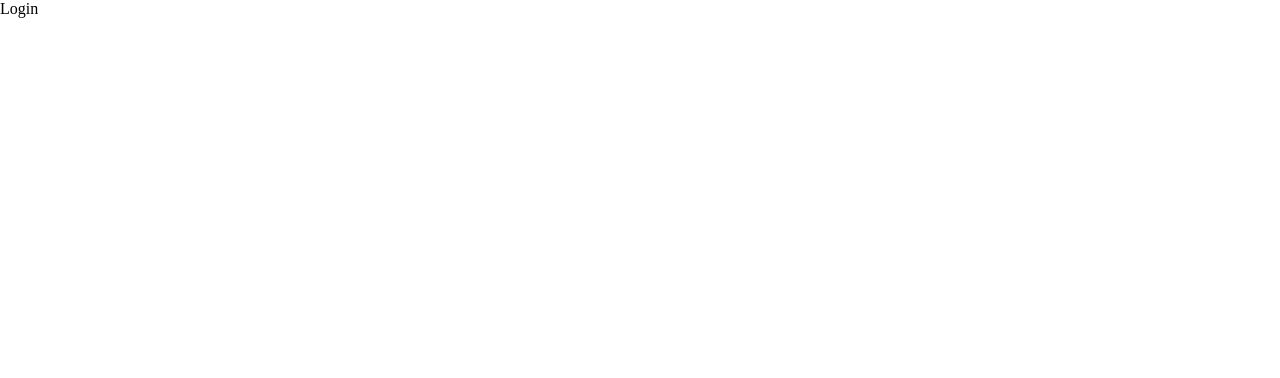
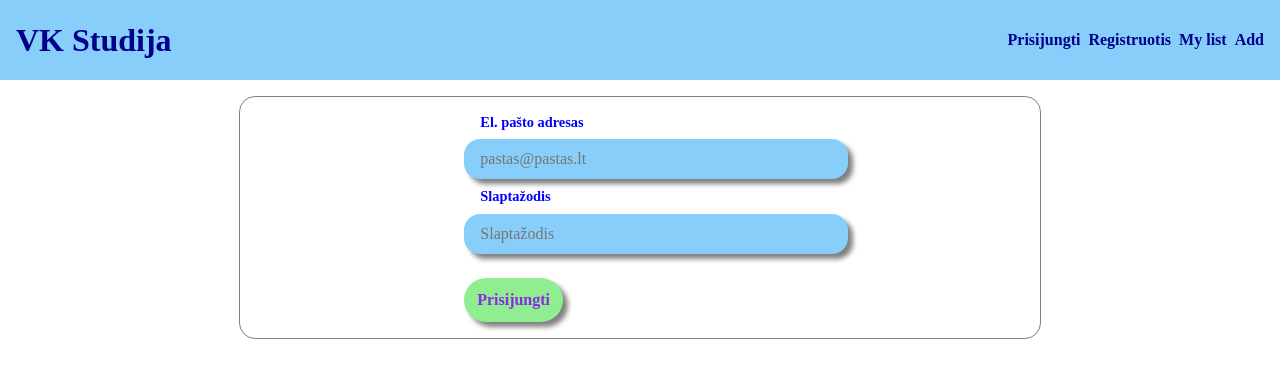
Before and after one commit to AndrejPon/booking-app-fe, a React (Create React App) app: page /login in a window 1280 px wide. Shown: the top 378 px of the page. Built offline with nearby package versions, Linux system fonts and the light colour scheme.

Commit message:
Login, register page updated

```diff
--- a/src/pages/Login.jsx
+++ b/src/pages/Login.jsx
@@ -1,7 +1,76 @@
-import React from 'react';
+import React, { useState } from 'react';
+import { useNavigate } from 'react-router-dom';
+import Button from '../components/Button/Button';
+import Container from '../components/Container/Container';
+import Header from '../components/Header/Header';
+import InputField from '../components/InputField/InputField';
 
 const Login = () => {
-  return <div>Login</div>;
+  const [userDetails, setUserDetails] = useState({
+    email: '',
+    password: '',
+  });
+
+  const navigate = useNavigate();
+
+  const onLogin = async (event) => {
+    event.preventDefault();
+    try {
+      const res = await fetch(
+        `${process.env.REACT_APP_BASE_URL}/v1/auth/login`,
+        {
+          method: 'POST',
+          headers: {
+            'Content-type': 'application/json',
+          },
+          body: JSON.stringify(userDetails),
+        }
+      );
+      const data = await res.json();
+
+      console.log(data);
+      alert(data.msg || data.error || 'Nežinoma klaida');
+      if (
+        data.msg === 'Incorrect validation data. Please check input fields' ||
+        data.error
+      ) {
+        return;
+      } else {
+        navigate('/');
+      }
+    } catch (error) {
+      alert(error.message || 'Nenumatyta klaida');
+    }
+  };
+
+  return (
+    <>
+      <Header>VK Studija</Header>
+      <Container>
+        <form onSubmit={onLogin}>
+          <InputField
+            name='email'
+            placeholder='pastas@pastas.lt'
+            label='El. pašto adresas'
+            type='email'
+            handleChange={(value) =>
+              setUserDetails({ ...userDetails, email: value })
+            }
+          />
+          <InputField
+            name='password'
+            placeholder='Slaptažodis'
+            label='Slaptažodis'
+            type='password'
+            handleChange={(value) =>
+              setUserDetails({ ...userDetails, password: value })
+            }
+          />
+          <Button>Prisijungti</Button>
+        </form>
+      </Container>
+    </>
+  );
 };
 
 export default Login;
--- a/src/pages/Register.jsx
+++ b/src/pages/Register.jsx
@@ -35,12 +35,12 @@ const Register = () => {
       alert(data.msg || data.err || 'Nežinoma klaida');
       if (
         data.msg === 'Incorrect validation data. Please check input fields' ||
-        data.err ||
-        'Nežinoma klaida'
+        data.error
       ) {
-        return navigate('/register');
+        return;
+      } else {
+        navigate('/login');
       }
-      navigate('/login');
     } catch (error) {
       alert(error.message || 'Nenumatyta klaida');
     }
```
